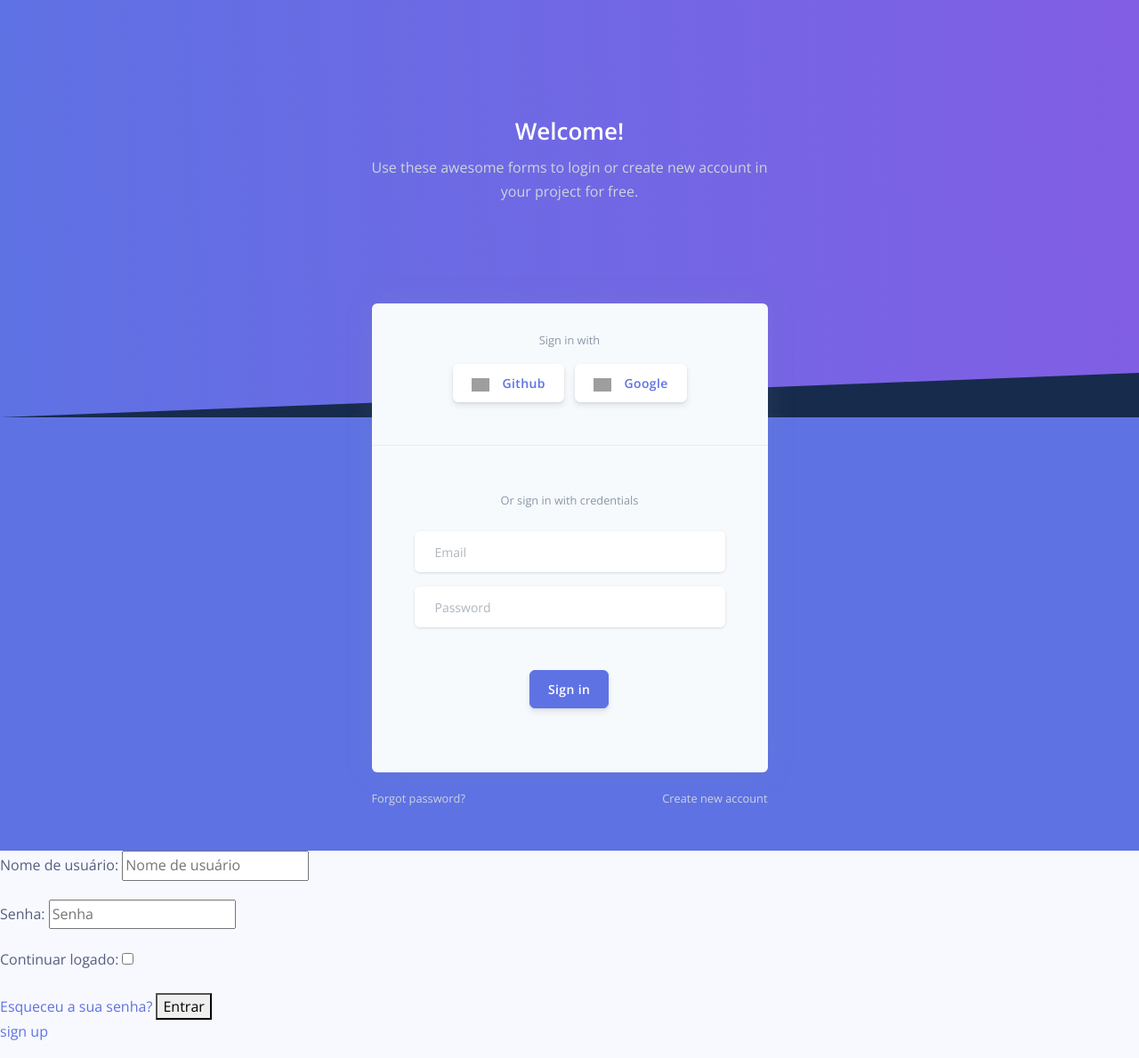
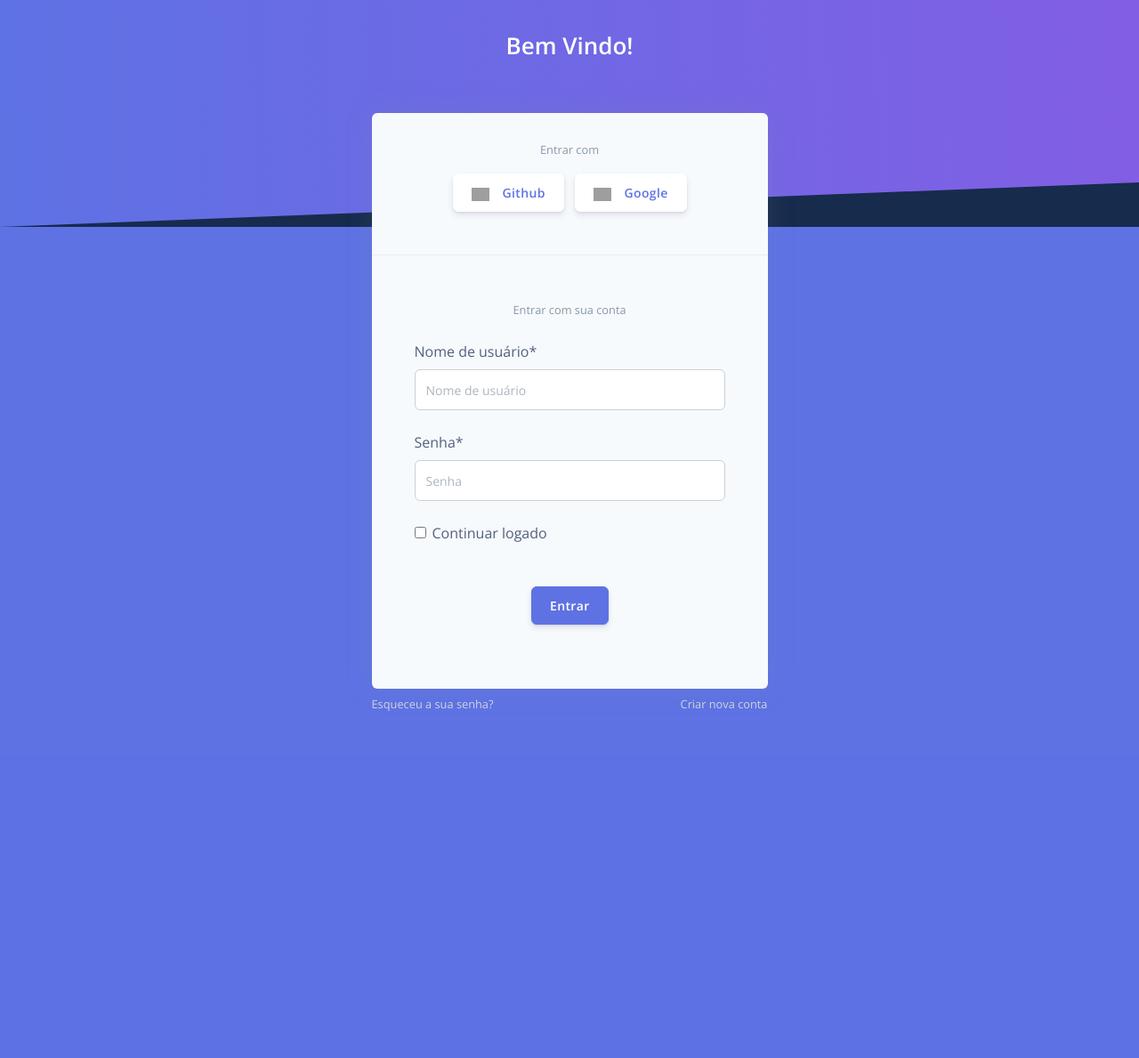
Before and after one commit to Walicen/FinancasFamiliar, a Django app: page /login/ in a window 1280 px wide. Shown: the whole page at 89% size. After the commit the page ends 799 px from the top, so only its background shows below. Run offline with Django 3.2, Linux system fonts and the light colour scheme; some libraries are stand-ins or nearby versions; grey boxes are pictures that could not be loaded.

Commit message:
uma pronto

```diff
--- a/FinancasFamiliar/settings.py
+++ b/FinancasFamiliar/settings.py
@@ -50,6 +50,8 @@ INSTALLED_APPS = [
 
 
 ]
+
+CRISPY_TEMPLATE_PACK = 'bootstrap4'
 
 SITE_ID = 1
 
@@ -136,3 +138,5 @@ USE_TZ = True
 # https://docs.djangoproject.com/en/2.1/howto/static-files/
 
 STATIC_URL = '/static/'
+
+LOGIN_REDIRECT_URL = "/home"
--- /dev/null
+++ b/contas/templates/home.html
@@ -0,0 +1 @@
+{% extends 'base.html' %}
--- a/contas/urls.py
+++ b/contas/urls.py
@@ -15,6 +15,11 @@ urlpatterns = (
 )
 
 urlpatterns += (
+path('home/', views.Home.as_view(), name='home'),
+)
+
+
+urlpatterns += (
     # urls for Fatura
     path('fatura/', views.FaturaListView.as_view(), name='contas_fatura_list'),
     path('fatura/create/', views.FaturaPagarCreateView.as_view(), name='contas_fatura_create'),
--- a/contas/views.py
+++ b/contas/views.py
@@ -5,6 +5,11 @@ from django.views import View
 from django.views.generic import DetailView, ListView, UpdateView, CreateView
 from .models import Fatura, Conta
 from .forms import FaturaForm, ContaForm
+
+
+class Home(View):
+    def get(self,  *args, **kwargs):
+        return render(self.request, 'home.html',{})
 
 
 class FaturaListView(ListView):
--- a/templates/account/login.html
+++ b/templates/account/login.html
@@ -1,17 +1,18 @@
 {% extends "base.html" %}
-
+{% load crispy_forms_tags %}
 {% load i18n %}
 {% load account socialaccount %}
 
 {% block content %}
+
 <div class="main-content bg-primary">
-    <div class="header bg-gradient-primary py-7 py-lg-8">
+
+    <div class="header bg-gradient-primary py-7 py-lg-8 mt--7">
         <div class="container">
-            <div class="header-body text-center mb-7">
+            <div class="header-body text-center mb-5">
                 <div class="row justify-content-center">
-                    <div class="col-lg-5 col-md-6">
-                        <h1 class="text-white">Welcome!</h1>
-                        <p class="text-lead text-light">Use these awesome forms to login or create new account in your project for free.</p>
+                    <div class="col-lg-5 col-md-2">
+                        <h1 class="text-white">Bem Vindo!</h1>
                     </div>
                 </div>
             </div>
@@ -23,13 +24,12 @@
         </div>
     </div>
 
-
     <div class="container mt--8 pb-5">
         <div class="row justify-content-center">
             <div class="col-lg-5 col-md-7">
                 <div class="card bg-secondary shadow border-0">
                     <div class="card-header bg-transparent pb-5">
-                        <div class="text-muted text-center mt-2 mb-3"><small>Sign in with</small>
+                        <div class="text-muted text-center mt-2 mb-3"><small>Entrar com</small>
                         </div>
                         <div class="btn-wrapper text-center">
                             <a href="#" class="btn btn-neutral btn-icon">
@@ -44,38 +44,24 @@
                     </div>
                     <div class="card-body px-lg-5 py-lg-5">
                         <div class="text-center text-muted mb-4">
-                            <small>Or sign in with credentials</small>
+                            <small>Entrar com sua conta</small>
                         </div>
-                    <form role="form">
-                        <div class="form-group mb-3">
-                            <div class="input-group input-group-alternative">
-                                <div class="input-group-prepend">
-                                    <span class="input-group-text"><i class="ni ni-email-83"></i></span>
-                                </div>
-                                <input class="form-control" placeholder="Email" type="email">
-                            </div>
-                        </div>
-                        <div class="form-group">
-                            <div class="input-group input-group-alternative">
-                                <div class="input-group-prepend">
-                                    <span class="input-group-text"><i class="ni ni-lock-circle-open"></i></span>
-                                </div>
-                                <input class="form-control" placeholder="Password" type="password">
-                            </div>
-                        </div>
+                    <form role="form" method="POST" action="{% url 'account_login' %}">
+                         {% csrf_token %}
+                        {{ form|crispy}}
 
                         <div class="text-center">
-                            <button type="button" class="btn btn-primary my-4">Sign in</button>
+                            <button type="submit" class="btn btn-primary my-4">Entrar</button>
                         </div>
                     </form>
                 </div>
             </div>
-            <div class="row mt-3">
+            <div class="row mt-1">
                 <div class="col-6">
-                    <a href="#" class="text-light"><small>Forgot password?</small></a>
+                    <a class="text-light" href="{% url 'account_reset_password' %}"><small> {% trans "Forgot Password?" %}</small></a>
                 </div>
                 <div class="col-6 text-right">
-                    <a href="#" class="text-light"><small>Create new account</small></a>
+                    <a href="{{ signup_url }}" class="text-light"><small>Criar nova conta</small></a>
                 </div>
             </div>
         </div>
@@ -88,35 +74,6 @@
 
 
 
-{% get_providers as socialaccount_providers %}
 
-{% if socialaccount_providers %}
-
-<div class="socialaccount_ballot">
-
-  <ul class="socialaccount_providers">
-    {% include "socialaccount/snippets/provider_list.html" with process="login" %}
-  </ul>
-
-  <div class="login-or">{% trans 'or' %}</div>
-
-</div>
-
-{% include "socialaccount/snippets/login_extra.html" %}
-
-{% else %}
-
-{% endif %}
-
-<form class="login" method="POST" action="{% url 'account_login' %}">
-  {% csrf_token %}
-  {{ form.as_p }}
-  {% if redirect_field_value %}
-  <input type="hidden" name="{{ redirect_field_name }}" value="{{ redirect_field_value }}" />
-  {% endif %}
-  <a class="button secondaryAction" href="{% url 'account_reset_password' %}">{% trans "Forgot Password?" %}</a>
-  <button class="primaryAction" type="submit">{% trans "Sign In" %}</button>
-</form>
-<p>{% blocktrans %}<a href="{{ signup_url }}">sign up</a>{% endblocktrans %}</p>
 
 {% endblock %}
--- a/templates/base.html
+++ b/templates/base.html
@@ -20,7 +20,15 @@
     </header>
     -->
 
-    {% block content %}{% endblock %}
+    {% block content %}
+
+       {% if user.is_authenticated %}
+           {% include 'nav-lateral.html' %}
+       {% else %}
+
+       {% endif %}
+
+    {% endblock %}
 
 
 
```
Also changed, not shown: contas/templates/contas/fatura_list.html (+8 -0 lines), contas/templates/nav-lateral.html (added, +153 -0 lines).
